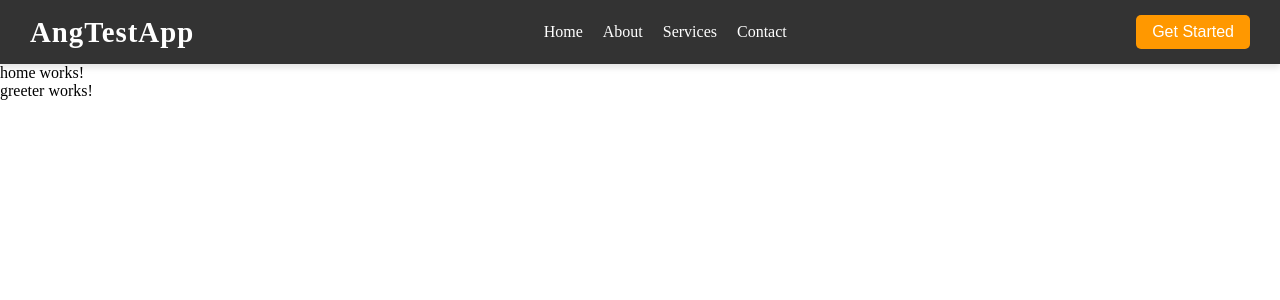
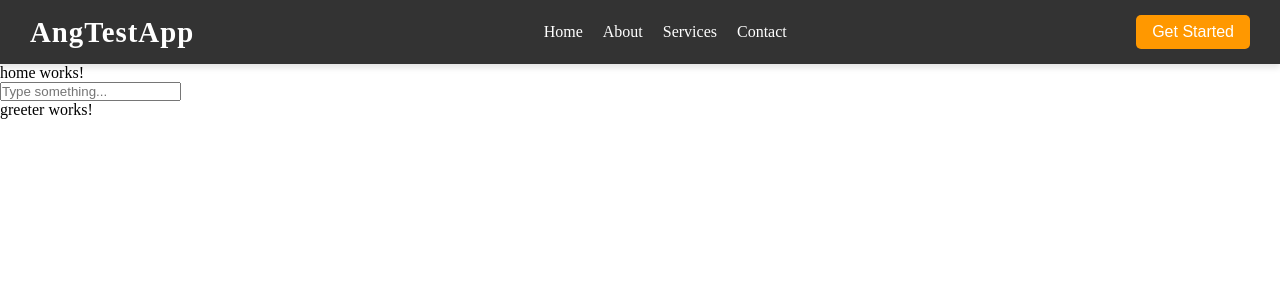
Before and after one commit to ajaypoddar78890/AngluartestApp, an Angular app: page / in a window 1280 px wide. Shown: the top 300 px of the page. Built offline with nearby package versions, Linux system fonts and the light colour scheme.

Commit message:
added the input type

```diff
--- a/src/app/home/home.component.html
+++ b/src/app/home/home.component.html
@@ -1,2 +1,3 @@
 <p>home works!</p>
+<input type="text" (keyup)="keyupHandler($event)" placeholder="Type something..." />
 <app-greeter>
--- a/src/app/home/home.component.ts
+++ b/src/app/home/home.component.ts
@@ -7,4 +7,8 @@ import { GreeterComponent } from '../componants/greeter/greeter.component';
   templateUrl: './home.component.html',
   styleUrl: './home.component.scss',
 })
-export class HomeComponent {}
+export class HomeComponent {
+  keyupHandler(event: KeyboardEvent) {
+    console.log(`user typed something ${event.key} `);
+  }
+}
```
